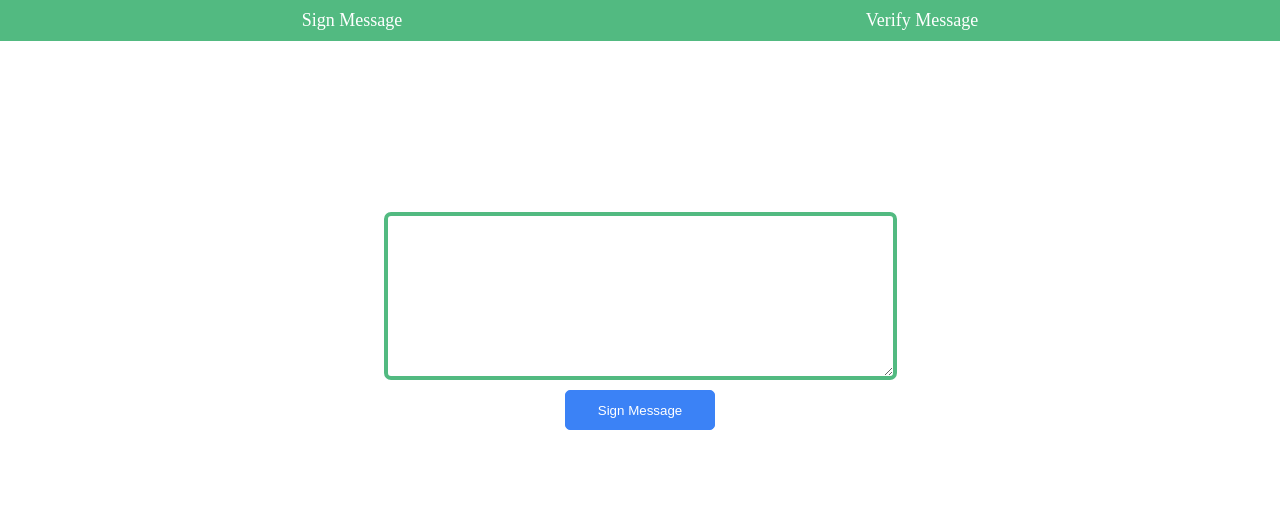
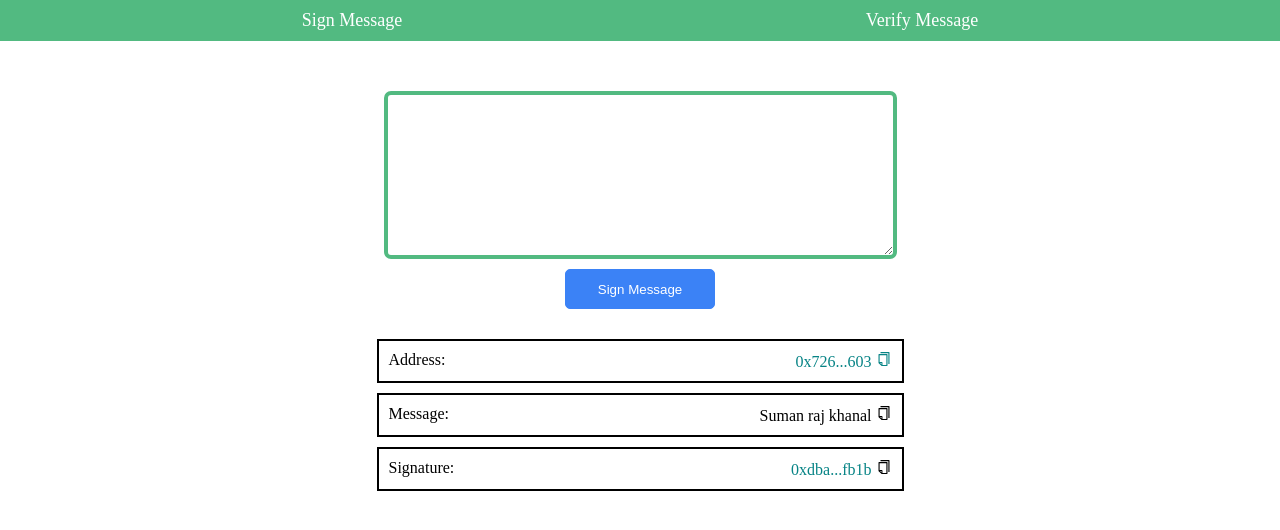
Before and after one commit to srksuman/Sign-and-Verify-Message-Metamask, a React (Create React App) app: page / in a window 1280 px wide. Shown: the top 530 px of the page. Built offline with nearby package versions, Linux system fonts and the light colour scheme.

Commit message:
styling the signed message result area

```diff
--- a/package.json
+++ b/package.json
@@ -16,6 +16,7 @@
     "node-scss": "^7.0.3",
     "react": "^18.2.0",
     "react-dom": "^18.2.0",
+    "react-icons": "^4.4.0",
     "react-router-dom": "^6.3.0",
     "react-scripts": "5.0.1",
     "typescript": "^4.7.4",
--- a/src/assets/styles/components/sign-verify.scss
+++ b/src/assets/styles/components/sign-verify.scss
@@ -1,10 +1,11 @@
 .sign-msg-wrapper {
   display: flex;
+  margin-top: 50px;
   flex-direction: column;
   gap: 10px;
   justify-content: center;
   align-items: center;
-  height: 70vh;
+  flex-wrap: wrap;
   .sign-msg {
     border: 4px solid var(--primary-color);
     border-radius: 7px;
@@ -20,9 +21,30 @@
     border: 1px solid var(--secondary-color);
     color: white;
     cursor: pointer;
-    &:hover{
-        background-color: var(--primary-color);
-        border: 1px solid var(--primary-color);
+    &:hover {
+      background-color: var(--primary-color);
+      border: 1px solid var(--primary-color);
+    }
+  }
+  .sign-details {
+    margin-top: 20px;
+    display: flex;
+    flex-direction: column;
+    gap: 10px;
+    width: 527px;
+    .sign-address,
+    .sign-message,
+    .sign-signature {
+      display: flex;
+      cursor: pointer;
+      gap: 70px;
+      justify-content: space-between;
+      border: 2px solid;
+      padding: 10px;
     }
   }
 }
+
+.address {
+  color: var(--address-color);
+}
--- a/src/assets/styles/typescale.scss
+++ b/src/assets/styles/typescale.scss
@@ -1,4 +1,5 @@
 :root {
   --primary-color: #52ba81;
   --secondary-color: #3b82f6;
+  --address-color: #068385;
 }
--- a/src/components/SignMessage.jsx
+++ b/src/components/SignMessage.jsx
@@ -1,5 +1,6 @@
 import { ethers } from "ethers";
 import { useRef, useState } from "react";
+import { AiOutlineCopy } from "react-icons/ai";
 
 const SignMessage = () => {
   const trackMessage = useRef(null);
@@ -13,6 +14,7 @@ const SignMessage = () => {
         const address = await provider.send("eth_requestAccounts", [])[0];
         const signer = provider.getSigner(address);
         const signature = await signer.signMessage(userMessage.trim());
+        console.log(signature);
         setDetails({ message: userMessage, address, signature });
         trackMessage.current.value = "";
       } else {
@@ -41,6 +43,28 @@ const SignMessage = () => {
       >
         Sign Message
       </button>
+      {Object.keys(details) && (
+        <div className="sign-details">
+          <div className="sign-address">
+            <p>Address:</p>
+            <p className="address">
+              0x726...603 <AiOutlineCopy />
+            </p>
+          </div>
+          <div className="sign-message">
+            <p>Message:</p>
+            <p>
+              Suman raj khanal <AiOutlineCopy />
+            </p>
+          </div>
+          <div className="sign-signature">
+            <p>Signature:</p>
+            <p className="address">
+              0xdba...fb1b <AiOutlineCopy color="black" />
+            </p>
+          </div>
+        </div>
+      )}
     </div>
   );
 };
```
Also changed, not shown: 1 other file (tests, documents, lock files or other folders).
